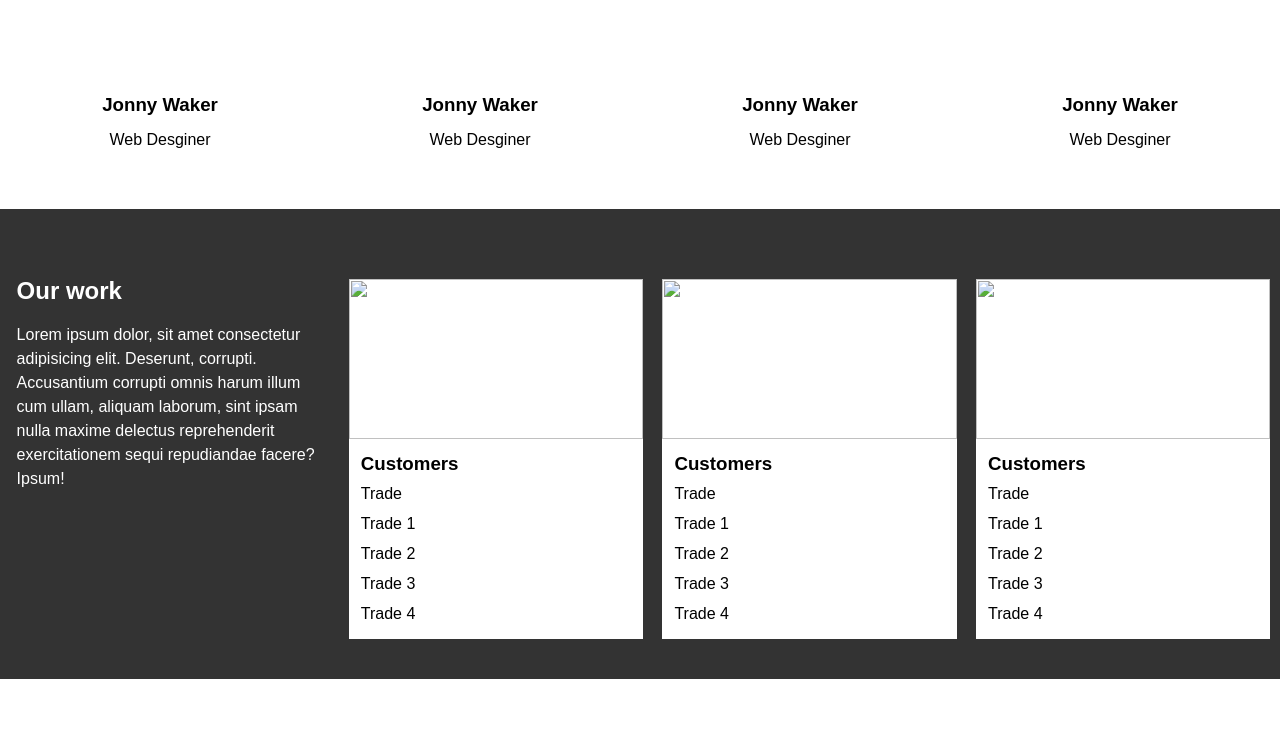
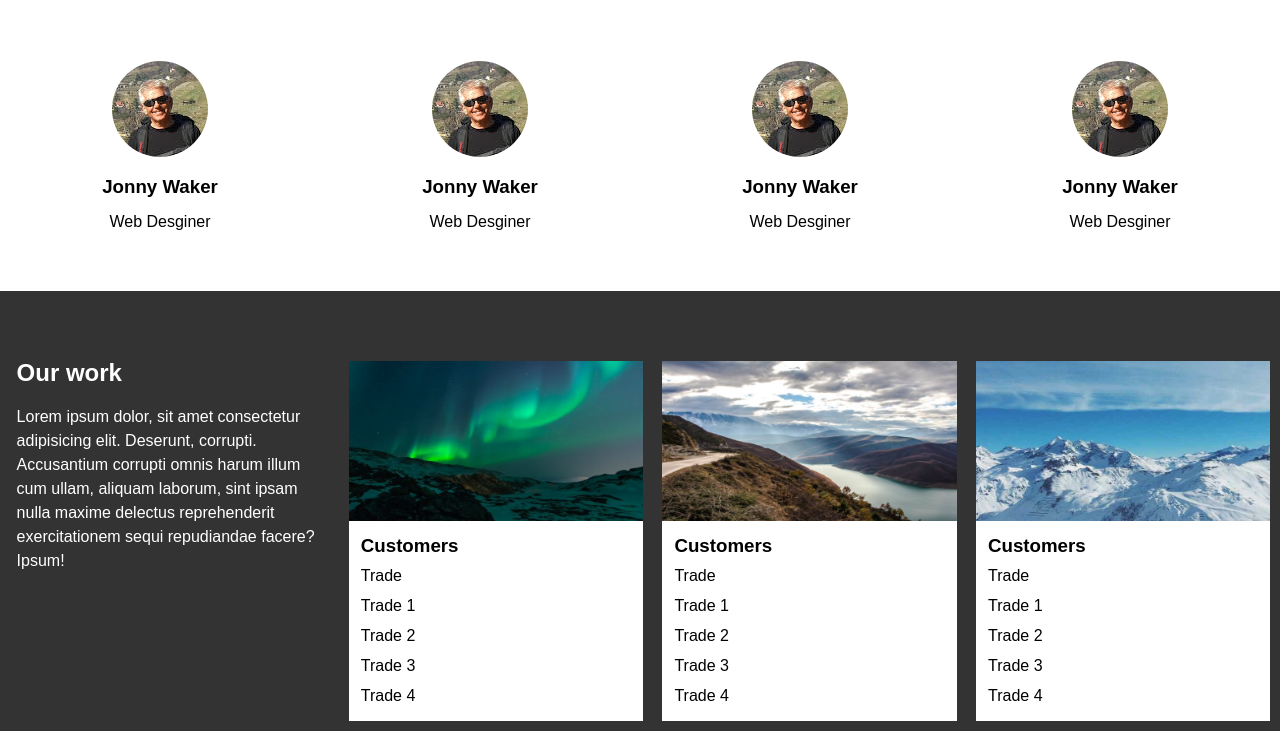
Before and after one commit to mudimahmoud17/web1test1, a plain HTML site: page index.html in a window 1280 px wide. Shown: the part 609-1340 px from the top of the page. Drawn offline with Linux system fonts and the light colour scheme; the site is published under a folder, as on GitHub Pages, so addresses that start at the root find nothing.

Commit message:
index.html

```diff
--- a/index.html
+++ b/index.html
@@ -31,7 +31,7 @@
     </header>
 
     <section>
-    <img class="main-img" src="/img/sailboat.jpg" alt="">
+    <img class="main-img" src="img/sailboat.jpg" alt="">
 <a class="learn" href="">Learn Css</a>
     </section>
 
@@ -41,25 +41,25 @@
 
         <div class="flex">
             <div class="division">
-                <img class="avatar" src="/img/avatar.jpg" alt="">
+                <img class="avatar" src="img/avatar.jpg" alt="">
                 <h3 class="jone"> Jonny Waker</h3>
                 <p>Web Desginer</p>
             </div>
 
             <div class="division">
-                <img class="avatar" src="/img/avatar.jpg" alt="">
+                <img class="avatar" src="img/avatar.jpg" alt="">
                 <h3 class="jone"> Jonny Waker</h3>
                 <p>Web Desginer</p>
             </div>
 
             <div class="division">
-                <img class="avatar" src="/img/avatar.jpg" alt="">
+                <img class="avatar" src="img/avatar.jpg" alt="">
                 <h3 class="jone"> Jonny Waker</h3>
                 <p>Web Desginer</p>
             </div>
 
             <div class="division">
-                <img class="avatar" src="/img/avatar.jpg" alt="">
+                <img class="avatar" src="img/avatar.jpg" alt="">
                 <h3 class="jone"> Jonny Waker</h3>
                 <p>Web Desginer</p>
             </div>
@@ -87,7 +87,7 @@
         </div>
 
         <div class="white">
-            <img class="snow" src="/img/lights.jpg" alt="">
+            <img class="snow" src="img/lights.jpg" alt="">
             <h3>Customers</h3>
             <p>Trade
                 <br>
@@ -104,7 +104,7 @@
         </div>
 
         <div class="white">
-            <img class="snow" src="/img/mountains.jpg" alt="">
+            <img class="snow" src="img/mountains.jpg" alt="">
             <h3>Customers</h3>
             <p>Trade
                 <br>
@@ -121,7 +121,7 @@
         </div>
 
         <div class="white">
-            <img class="snow" src="/img/snow.jpg" alt="">
+            <img class="snow" src="img/snow.jpg" alt="">
             <h3>Customers</h3>
             <p>Trade
                 <br>
@@ -235,7 +235,7 @@
     </section>
 
     <section>
-        <img class="map" src="/img/map.jpg" alt="">
+        <img class="map" src="img/map.jpg" alt="">
     </section>
 
     <footer>
```
